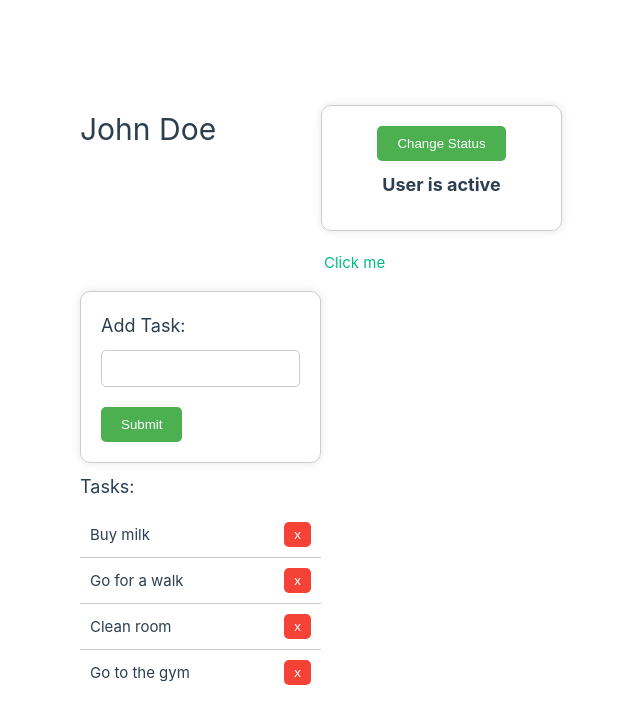
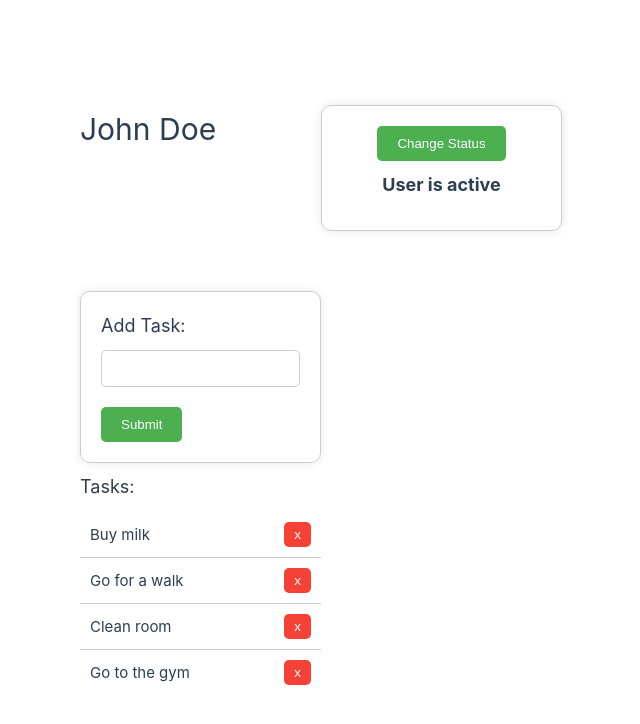
Before and after one commit to Ristox/vue-cc-2024, a Vue app: page / in a window 1280 px wide. Shown: the top 724 px of the page, without its empty margins (319-959 px from the left). Built offline with nearby package versions, Linux system fonts and the light colour scheme.

Commit message:
App2.vue | remove link

```diff
--- a/src/App2.vue
+++ b/src/App2.vue
@@ -4,7 +4,6 @@ import { ref } from "vue";
 const name = ref('John Doe');
 const status = ref('active');
 const tasks = ref(['Buy milk', 'Go for a walk', 'Clean room', 'Go to the gym']);
-const link = 'https://google.com';
 const newTask = ref('');
 
 const toggleStatus = () => {
@@ -55,10 +54,6 @@ const deleteTask = (index) => {
         <button @click="deleteTask(index)" class="delete-btn">x</button>
       </li>
     </ul>
-  </div>
-
-  <div>
-    <a :href="link">Click me</a>
   </div>
 </template>
 
```
